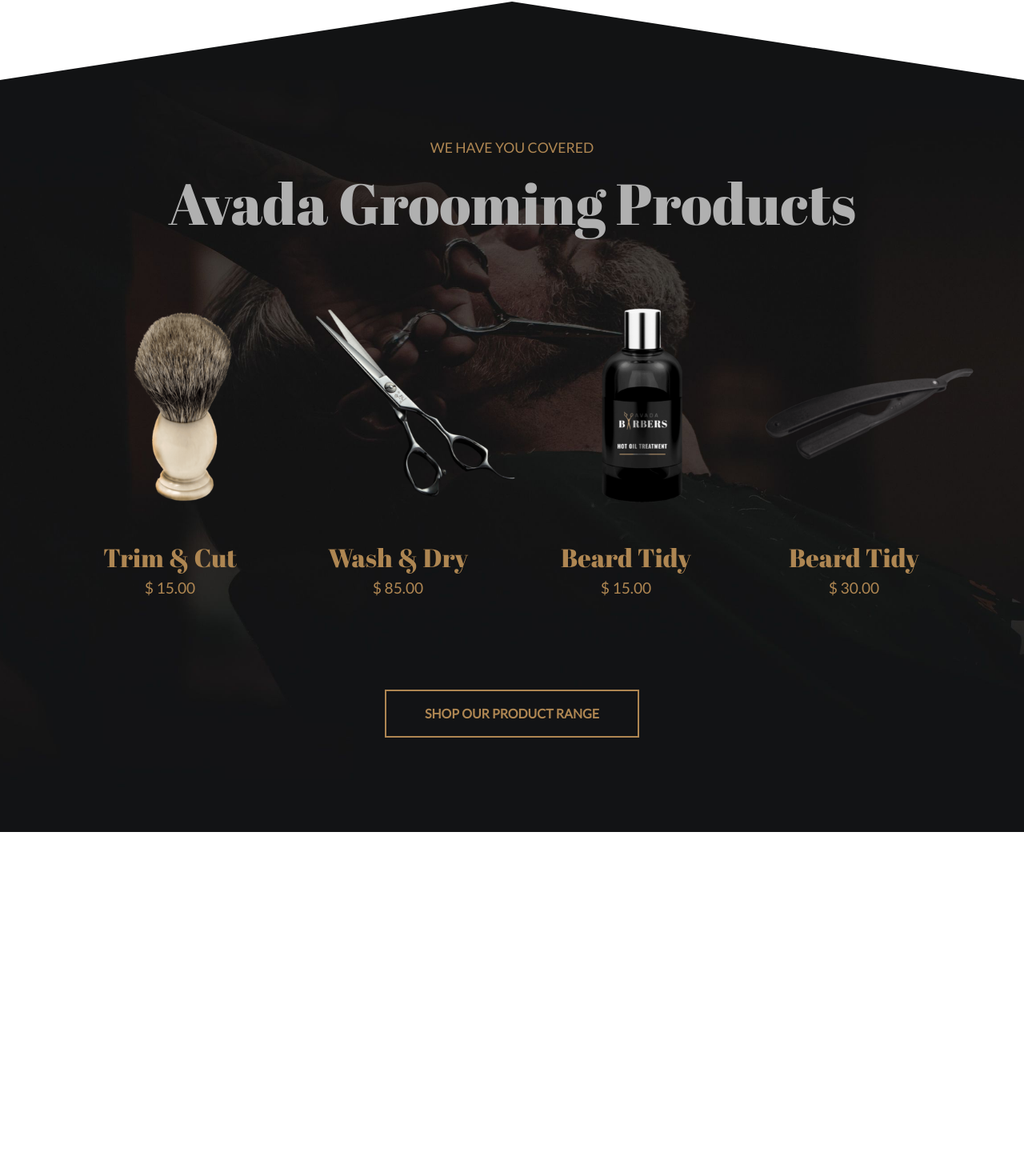
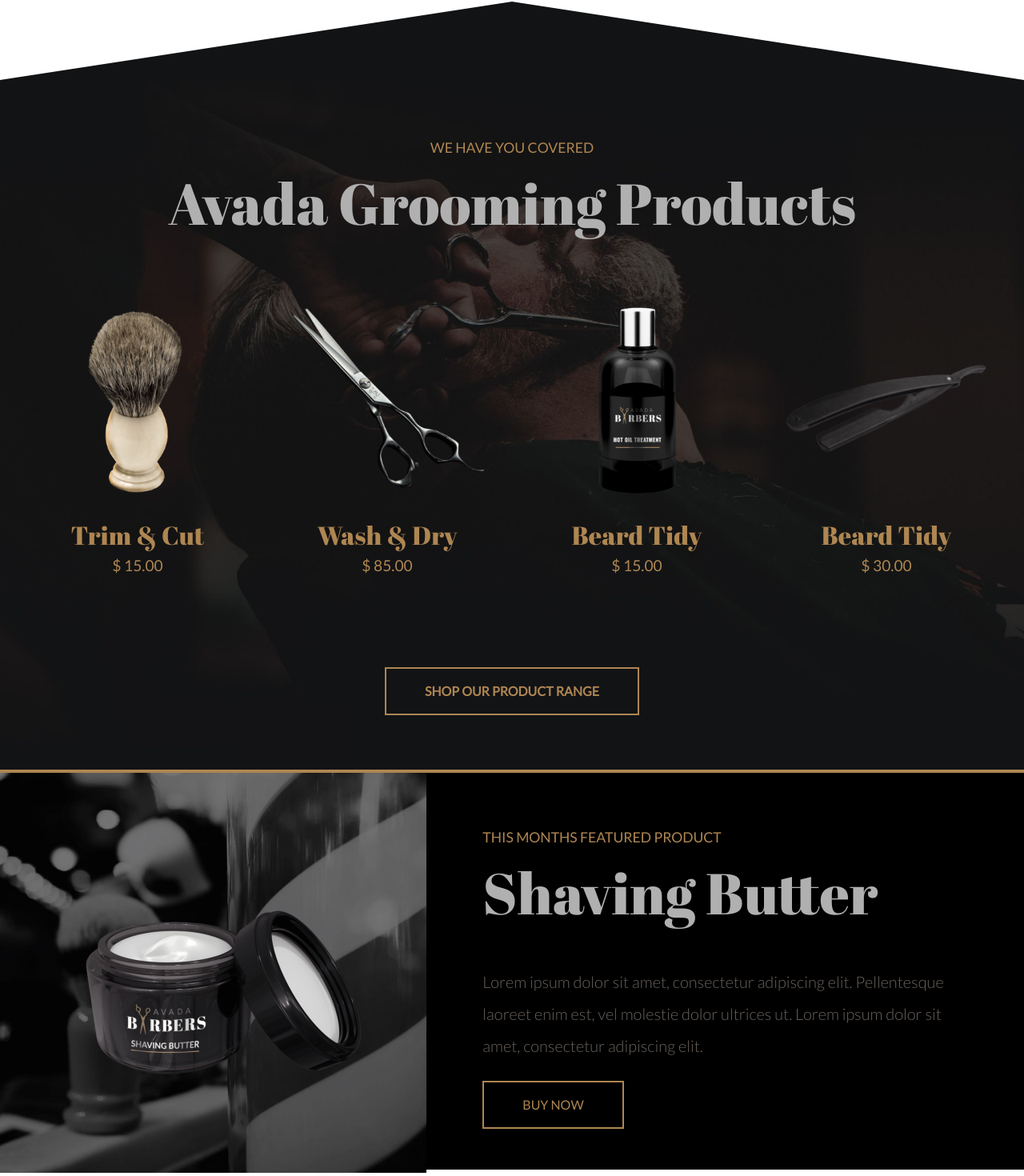
Before and after one commit to Alessandro2014/proj-html-vuejs, a Vue app: page / in a window 1280 px wide. Shown: the part 2308-3778 px from the top of the page at 80% size. Before the commit the page ends 3348 px from the top, so only its background shows below. Built offline with nearby package versions, Linux system fonts and the light colour scheme.

Commit message:
product window

```diff
--- a/src/components/SectionProducts.vue
+++ b/src/components/SectionProducts.vue
@@ -1,9 +1,10 @@
 <template>
-  <!-- SEZIONE  products-->
+  <section>
+    <!-- SEZIONE  PRODOTTI-->
     <section id="products">
-    <div class="container">
+      <div class="container-fluid">
         <!-- COLONNA TITOLO -->
-      <div class="row text-center">
+        <div class="row text-center px-3">
           <div class="col-12 py-1">
             <h4>WE HAVE YOU COVERED</h4>
           </div>
@@ -12,42 +13,44 @@
           </div>
           <!-- COLONNE VETRINA PRODOTTI -->
           <div class="col-3 py-5">
-          <figure>
-            <img src="@/assets/img/brush_dark-400x400.png" alt="brush_dark" />
-          </figure>
+            <img
+              src="@/assets/img/brush_dark-400x400.png"
+              alt="brush_dark"
+              class="img-fluid"
+            />
             <figcaption>Trim & Cut</figcaption>
             <p>
               $ 15.00
             </p>
           </div>
           <div class="col-3 py-5">
-          <figure>
-            <img src="@/assets/img/scissors-400x400.png" alt="scissors" />
-          </figure>
+            <img
+              src="@/assets/img/scissors-400x400.png"
+              alt="scissors"
+              class="img-fluid"
+            />
             <figcaption>Wash & Dry</figcaption>
             <p>
               $ 85.00
             </p>
           </div>
           <div class="col-3 py-5">
-          <figure>
             <img
               src="@/assets/img/hot_oil_dark-400x400.png"
               alt="hot_oil_dark"
+              class="img-fluid"
             />
-          </figure>
             <figcaption>Beard Tidy</figcaption>
             <p>
               $ 15.00
             </p>
           </div>
           <div class="col-3 py-5">
-          <figure>
             <img
               src="@/assets/img/straight_razor_dark-400x400.png"
+              class="img-fluid"
               alt="straight_razor_dark"
             />
-          </figure>
             <figcaption>Beard Tidy</figcaption>
             <p>
               $ 30.00
@@ -61,6 +64,44 @@
           </div>
         </div>
       </div>
+    </section>
+    <!-- SEZIONE PRODOTTO DEL MESE-->
+    <section>
+      <div id="product-window" class="container">
+        <div class="row">
+          <div class="col-5 text-center img-product">
+            <img
+              src="@/assets/img/shaving_butter-400x400.png"
+              alt="shaving_butter"
+              class="img-fluid"
+            />
+          </div>
+          <div
+            class="
+                product-description
+                col-7
+                d-flex
+                align-items-start
+                flex-column
+                justify-content-center
+                d-grid
+                gap-2
+                "
+          >
+            <h4>THIS MONTHS FEATURED PRODUCT</h4>
+            <h2 class="pb-2">Shaving Butter</h2>
+            <p class="lh-lg mt-4 fs-5">
+              Lorem ipsum dolor sit amet, consectetur adipiscing elit.
+              Pellentesque laoreet enim est, vel molestie dolor ultrices ut.
+              Lorem ipsum dolor sit amet, consectetur adipiscing elit.
+            </p>
+            <div class="button-now text-uppercase py-3 px-5">
+              <a href="#">BUY NOW</a>
+            </div>
+          </div>
+        </div>
+      </div>
+    </section>
   </section>
 </template>
 
@@ -99,10 +140,16 @@
   font-size: 2rem;
 }
 
-p {
+#products p {
   font-size: 1.2rem;
   font-family: $font-general;
   color: $important;
+}
+
+#product-window p {
+  font-family: $font-general;
+  color: $regular;
+  font-weight: 300;
 }
 
 .button-products {
@@ -116,9 +163,36 @@
   }
 }
 
-// IMMAGINI
-figure img {
-  height: 300px;
-  width: auto;
+//  SEZIONE PRODOTTO DEL MESE
+#product-window {
+  background-color: black;
+  margin-top: -50px;
+  border-top: 4px solid $important;
+  max-width: 1300px;
+  max-height: 500px;
+
+}
+
+.img-product {
+  background-image: url("../assets/img/avadabarbers-cta-background.jpg");
+  background-size: cover;
+  background-position: left;
+  background-repeat: no-repeat;
+  padding: 70px 0;
+  max-height: 500px;
+}
+
+.product-description {
+    padding: 70px;
+}
+
+.button-now {
+  border: 2px solid $important;
+  a {
+    color: $important;
+    font-family: $font-general;
+    text-decoration: none;
+    font-weight: 400;
+  }
 }
 </style>
```
Also changed, not shown: src/assets/img/avadabarbers-cta-background.jpg (added), src/assets/img/shaving_butter-400x400.png (added), 8 other files (tests, documents, lock files or other folders). Lines whose indentation alone changed are shown as unchanged.
